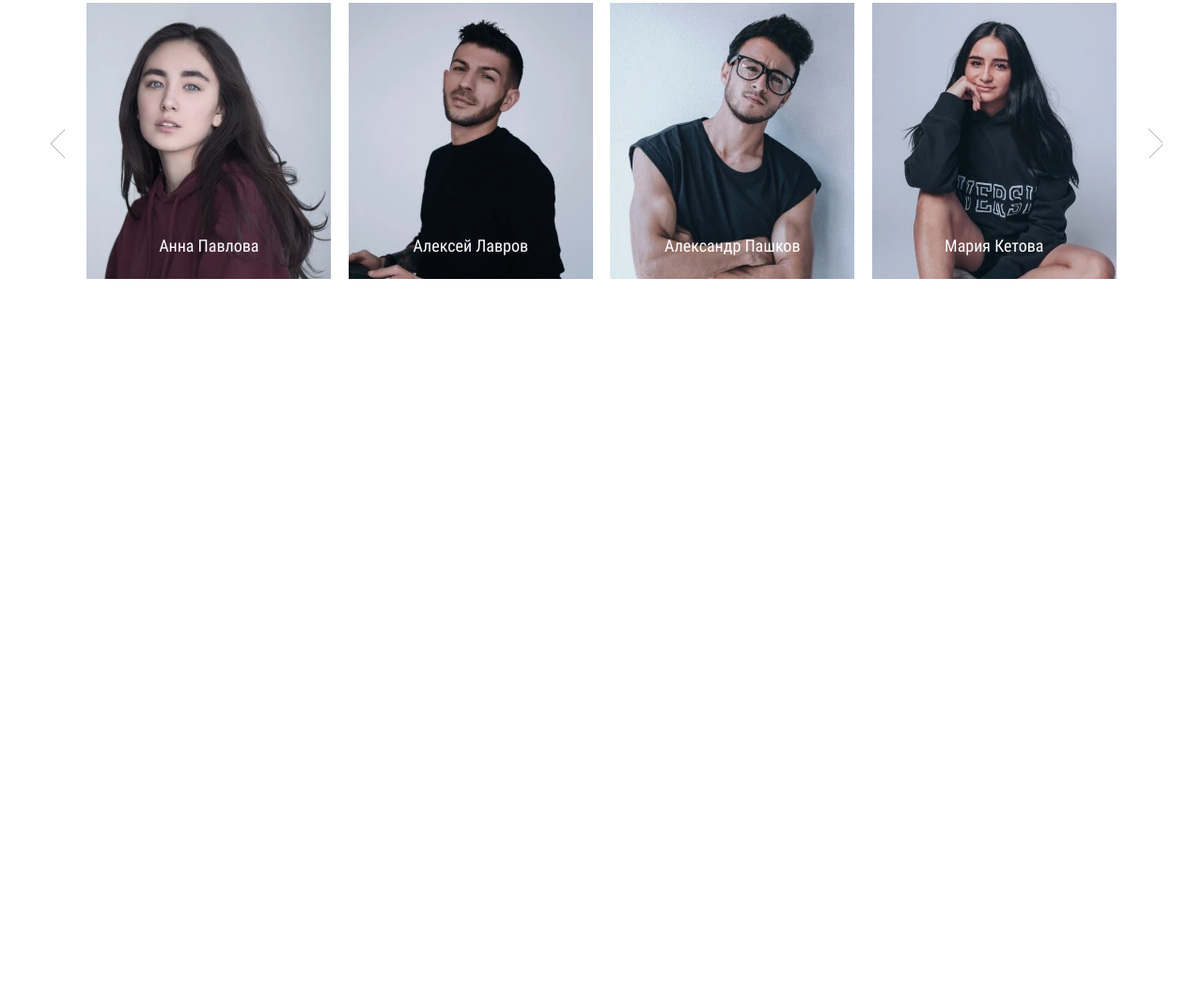
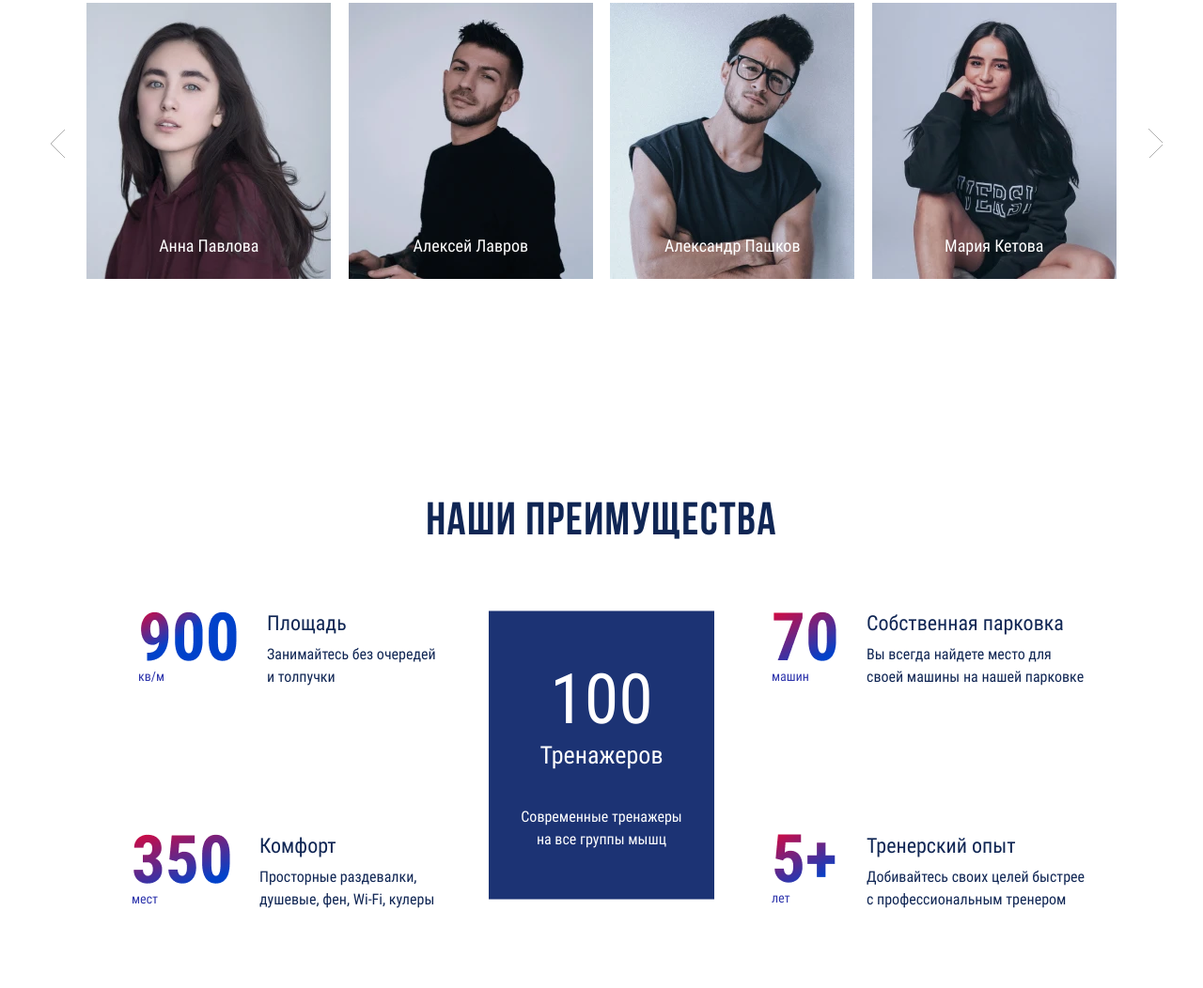
Before and after one commit to Proxa-prog/fitness, a website built with webpack: page source/index.html in a window 1280 px wide. Shown: the part 3686-4738 px from the top of the page at 94% size. Before the commit the page ends 4043 px from the top, so only its background shows below. Built offline with nearby package versions, Linux system fonts and the light colour scheme; files whose address does not match are found by name.

Commit message:
desktop версия

```diff
--- a/source/index.html
+++ b/source/index.html
@@ -370,6 +370,38 @@
           </div>
         </div>
       </section>
+      <section class="advantages">
+        <div class="advantages__inner">
+          <h3>Наши преимущества</h3>
+          <div class="advantages__content-wrapper">
+            <div class="advantages__top-block">
+              <div class="advantages__block advantages__square">
+                <h4>Площадь</h4>
+                <p>Занимайтесь без очередей и толпучки</p>
+              </div>
+              <div class="advantages__block advantages__park">
+                <h4>Собственная парковка</h4>
+                <p>Вы всегда найдете место для своей машины на нашей парковке</p>
+              </div>
+            </div>
+            <div class="advantages__middle-block">
+              <p class="advantages__middle-block-number">100</p>
+              <p class="advantages__middle-block-title">Тренажеров</p>
+              <p class="advantages__middle-block-text">Современные тренажеры на все группы мышц</p>
+            </div>
+            <div class="advantages__bottom-block">
+              <div class="advantages__block advantages__comfort">
+                <h4>Комфорт</h4>
+                <p>Просторные раздевалки, душевые, фен, Wi-Fi, кулеры</p>
+              </div>
+              <div class="advantages__block advantages__expirience">
+                <h4>Тренерский опыт</h4>
+                <p>Добивайтесь своих целей быстрее с профессиональным тренером</p>
+              </div>
+            </div>
+          </div>
+        </div>
+      </section>
     </main>
     <footer>
       <div class="container"></div>
--- /dev/null
+++ b/source/sass/blocks/advantages.scss
@@ -0,0 +1,151 @@
+.advantages {
+  text-align: center;
+  padding: 66px 50px;
+  color: $color-sapphire;
+
+  h3 {
+    font-family: 'Bebas Neue', sans-serif;
+    font-size: 49px;
+    line-height: 49px;
+    letter-spacing: 0.03em;
+  }
+
+  h4 {
+    font-weight: 700;
+    font-size: 22px;
+    line-height: 150%;
+    margin-top: 17px;
+  }
+}
+
+.advantages__inner {
+  margin: 0 auto;
+  position: relative;
+}
+
+.advantages__block {
+  max-width: 344px;
+  padding-left: 106px;
+  text-align: left;
+
+  h4 {
+    margin-bottom: 5px;
+  }
+
+  p {
+    margin-top: 0;
+  }
+}
+
+.advantages__square {
+  padding-left: 164px;
+  position: relative;
+
+  h4 {
+    &::before {
+      content: "";
+      position: absolute;
+      width: 108px;
+      height: 75px;
+      background-image: url("../img/900.png");
+      background-repeat: no-repeat;
+      left: 27px;
+      top: 21px;
+    }
+  }
+}
+
+.advantages__comfort {
+  padding-left: 156px;
+  position: relative;
+
+  h4 {
+    &::before {
+      content: "";
+      position: absolute;
+      width: 108px;
+      height: 75px;
+      background-image: url("../img/350.png");
+      background-repeat: no-repeat;
+      left: 20px;
+      top: 21px;
+    }
+  }
+}
+
+.advantages__expirience {
+  position: relative;
+
+  h4 {
+    &::before {
+      content: "";
+      position: absolute;
+      width: 108px;
+      height: 75px;
+      background-image: url("../img/5.png");
+      background-repeat: no-repeat;
+      left: 5px;
+      top: 21px;
+    }
+  }
+}
+
+.advantages__park {
+  position: relative;
+
+  h4 {
+    &::before {
+      content: "";
+      position: absolute;
+      width: 108px;
+      height: 75px;
+      background-image: url("../img/70.png");
+      background-repeat: no-repeat;
+      left: 5px;
+      top: 21px;
+    }
+  }
+}
+
+.advantages__content-wrapper {
+  margin: 0 auto;
+  max-width: 1040px;
+}
+
+.advantages__top-block {
+  width: 100%;
+  display: flex;
+  justify-content: space-between;
+  margin-bottom: 118px;
+}
+
+.advantages__bottom-block {
+  width: 100%;
+  display: flex;
+  justify-content: space-between;
+}
+
+.advantages__middle-block {
+  position: absolute;
+  top: 60%;
+  left: 50%;
+  transform: translate(-50%,-50%);
+  padding: 36px 34px;
+  background: #1C3374;
+  width: 240px;
+  color: $color-default-white;
+
+  .advantages__middle-block-number {
+    font-weight: 700;
+    font-size: 74px;
+    margin: 0;
+    padding: 46px 0 28px;
+  }
+
+  .advantages__middle-block-title {
+    font-weight: 700;
+    font-size: 26px;
+    line-height: 150%;
+    margin: 0 0 34px;
+  }
+}
--- a/source/sass/blocks/treners.scss
+++ b/source/sass/blocks/treners.scss
@@ -1,5 +1,5 @@
 .treners {
-  padding: 60px 83px;
+  padding: 60px 83px 120px;
 
   h3 {
     font-family: "Bebas Neue", sans-serif;
--- a/source/sass/style.scss
+++ b/source/sass/style.scss
@@ -25,6 +25,7 @@
 @import "blocks/subscription";
 @import "blocks/promo";
 @import "blocks/treners";
+@import "blocks/advantages";
 
 // ---------------------------------
 
```
Also changed, not shown: build/css/style.css, build/css/style.min.css, build/img/350.png (added), build/img/5.png (added), build/img/70.png (added), build/img/900.png (added), build/index.html, source/img/350.png (added), source/img/5.png (added), source/img/70.png (added), source/img/900.png (added), 1 other file.
